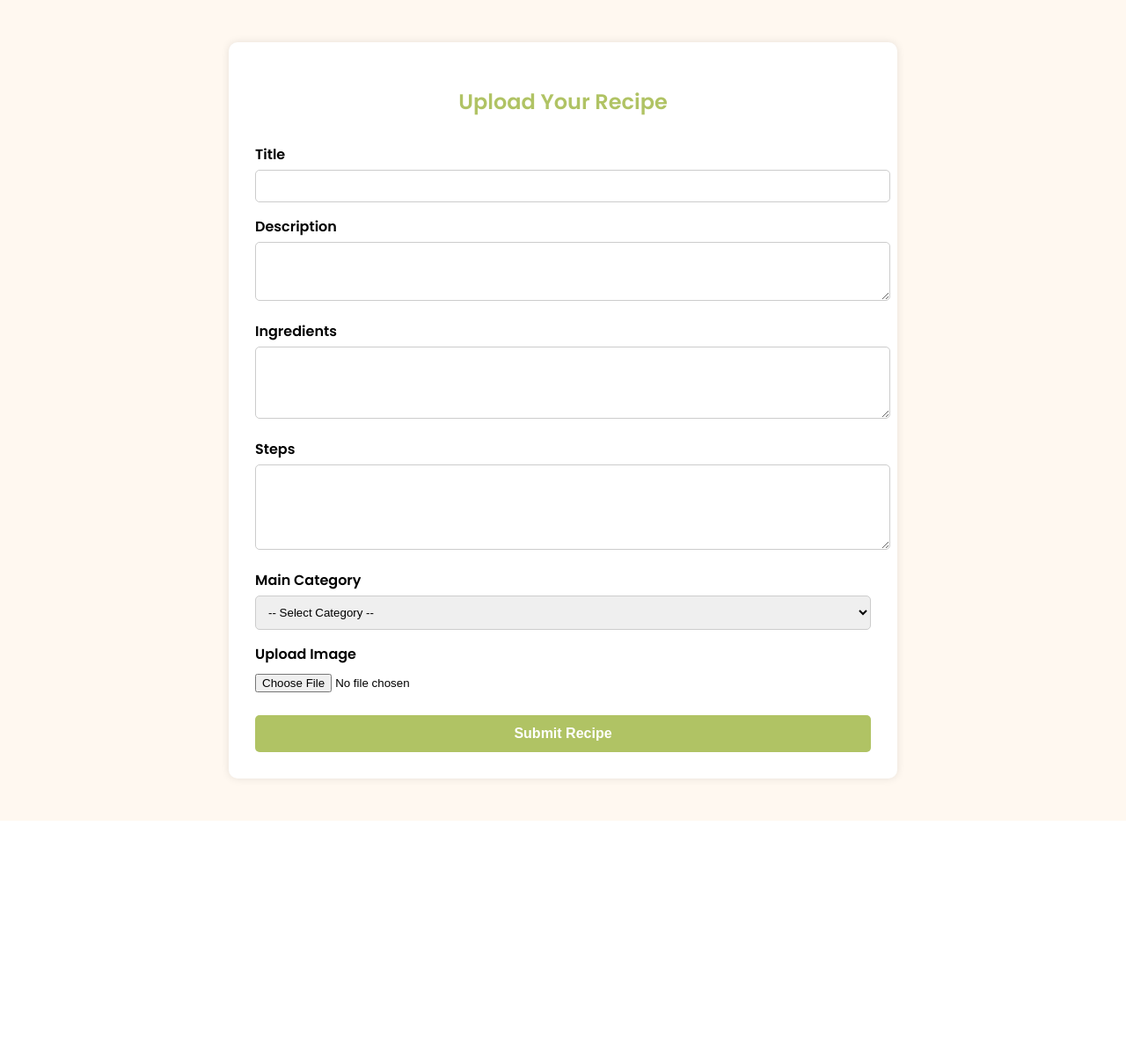
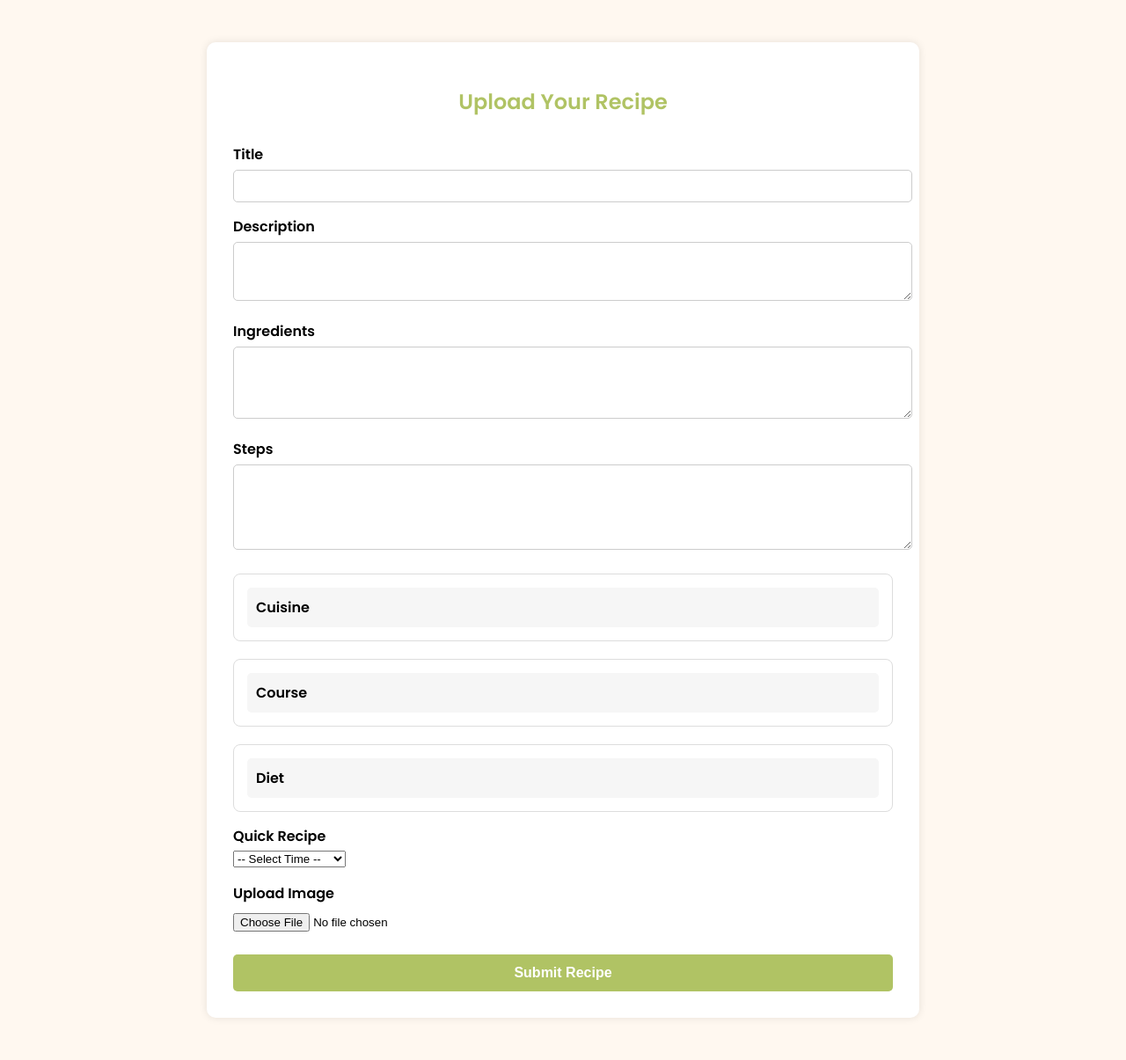
Before and after one commit to ann-riya18/Taste_It, a PHP site: page /upload_recipe.php in a window 1280 px wide. Shown: the whole page at 88% size. Before the commit the page ends 933 px from the top, so only its background shows below. Run offline with PHP 8.4, Linux system fonts and the light colour scheme; the visitor is signed in with stand-in values (Sample User, id 1); data that the repository does not hold is empty.

Commit message:
Add files via upload

```diff
--- a/upload_recipe.php
+++ b/upload_recipe.php
@@ -25,8 +25,12 @@ if ($_SERVER["REQUEST_METHOD"] == "POST") {
     $description = $_POST['description'];
     $ingredients = $_POST['ingredients'];
     $steps = $_POST['steps'];
-    $main_category = $_POST['main_category'];
-    $sub_category = $_POST['sub_category'];
+
+    // Collect category selections (optional)
+    $cuisine = $_POST['cuisine'] ?? '';
+    $course  = $_POST['course'] ?? '';
+    $diet    = $_POST['diet'] ?? '';
+    $quick_recipe = $_POST['quick_recipe'] ?? '';
 
     $image_path = '';
     if (isset($_FILES['image']) && $_FILES['image']['error'] === 0) {
@@ -36,9 +40,11 @@ if ($_SERVER["REQUEST_METHOD"] == "POST") {
         move_uploaded_file($_FILES["image"]["tmp_name"], $image_path);
     }
 
-    $stmt = $conn->prepare("INSERT INTO recipes (user_id, title, description, ingredients, steps, category, image_path)
-                            VALUES (?, ?, ?, ?, ?, ?, ?)");
-    $stmt->bind_param("issssss", $user_id, $title, $description, $ingredients, $steps, $sub_category, $image_path);
+    $stmt = $conn->prepare("INSERT INTO recipes
+        (user_id, title, description, ingredients, steps, cuisine, course, diet, quick_recipe, image_path)
+        VALUES (?, ?, ?, ?, ?, ?, ?, ?, ?, ?)");
+    $stmt->bind_param("isssssssss", $user_id, $title, $description, $ingredients, $steps,
+                      $cuisine, $course, $diet, $quick_recipe, $image_path);
 
     if ($stmt->execute()) {
         echo "<script>alert('Recipe uploaded successfully! It will be reviewed by an admin.'); window.location.href='user_dashboard.php';</script>";
@@ -64,7 +70,7 @@ if ($_SERVER["REQUEST_METHOD"] == "POST") {
     }
 
     .container {
-      max-width: 700px;
+      max-width: 750px;
       margin: auto;
       background: white;
       padding: 30px;
@@ -88,8 +94,7 @@ if ($_SERVER["REQUEST_METHOD"] == "POST") {
     }
 
     input[type="text"],
-    textarea,
-    select {
+    textarea {
       width: 100%;
       padding: 10px;
       margin-top: 5px;
@@ -117,6 +122,37 @@ if ($_SERVER["REQUEST_METHOD"] == "POST") {
     button:hover {
       background: #98aa4f;
     }
+
+    /* Category toggles */
+    .category-block {
+      margin-top: 20px;
+      border: 1px solid #ddd;
+      border-radius: 8px;
+      padding: 15px;
+    }
+
+    .category-title {
+      cursor: pointer;
+      font-weight: 600;
+      padding: 10px;
+      background: #f6f6f6;
+      border-radius: 5px;
+    }
+
+    .subcategory {
+      display: none;
+      margin-top: 10px;
+      padding-left: 15px;
+    }
+    .subcategory label {
+      font-weight: normal;
+      display: block;
+      margin: 5px 0;
+    }
+
+    .category-block.active .subcategory {
+      display: block;
+    }
   </style>
 </head>
 <body>
@@ -136,23 +172,49 @@ if ($_SERVER["REQUEST_METHOD"] == "POST") {
       <label>Steps</label>
       <textarea name="steps" rows="5" required></textarea>
 
-      <!-- Main Category -->
-      <label>Main Category</label>
-      <select name="main_category" id="main_category" required onchange="showSubOptions()">
-        <option value="">-- Select Category --</option>
-        <option value="Cuisine">By Cuisine</option>
-        <option value="Course">By Course</option>
-        <option value="Diet">By Diet Preference</option>
-        <option value="Quick">By Quick Recipe</option>
+      <!-- Main Categories -->
+      <div class="category-block">
+        <div class="category-title">Cuisine</div>
+        <div class="subcategory">
+          <label><input type="radio" name="cuisine" value="Indian"> Indian</label>
+          <label><input type="radio" name="cuisine" value="Italian"> Italian</label>
+          <label><input type="radio" name="cuisine" value="Chinese"> Chinese</label>
+          <label><input type="radio" name="cuisine" value="Mexican"> Mexican</label>
+          <label><input type="radio" name="cuisine" value="Continental"> Continental</label>
+        </div>
+      </div>
+
+      <div class="category-block">
+        <div class="category-title">Course</div>
+        <div class="subcategory">
+          <label><input type="radio" name="course" value="Breakfast"> Breakfast</label>
+          <label><input type="radio" name="course" value="Lunch"> Lunch</label>
+          <label><input type="radio" name="course" value="Dinner"> Dinner</label>
+          <label><input type="radio" name="course" value="Snacks"> Snacks</label>
+          <label><input type="radio" name="course" value="Desserts"> Desserts</label>
+          <label><input type="radio" name="course" value="Drinks"> Drinks</label>
+        </div>
+      </div>
+
+      <div class="category-block">
+        <div class="category-title">Diet</div>
+        <div class="subcategory">
+          <label><input type="radio" name="diet" value="Gluten-Free"> Gluten-Free</label>
+          <label><input type="radio" name="diet" value="Lactose-Free"> Lactose-Free</label>
+          <label><input type="radio" name="diet" value="Sugar-Free"> Sugar-Free</label>
+          <label><input type="radio" name="diet" value="High-Protein"> High-Protein</label>
+          <label><input type="radio" name="diet" value="Low-Fat"> Low-Fat</label>
+          <label><input type="radio" name="diet" value="Low-Carb"> Low-Carb</label>
+        </div>
+      </div>
+
+      <label>Quick Recipe</label>
+      <select name="quick_recipe">
+        <option value="">-- Select Time --</option>
+        <option value="Under 15 minutes">Under 15 minutes</option>
+        <option value="Under 30 minutes">Under 30 minutes</option>
       </select>
 
-      <!-- Sub Category (dynamic) -->
-      <div id="subOptions" style="display:none;">
-        <label id="subLabel"></label>
-        <select name="sub_category" id="sub_category" required></select>
-      </div>
-
-      <!-- Upload Image always visible -->
       <label>Upload Image</label>
       <input type="file" name="image" accept="image/*" required>
 
@@ -161,51 +223,12 @@ if ($_SERVER["REQUEST_METHOD"] == "POST") {
   </div>
 
   <script>
-    function showSubOptions() {
-      let mainCat = document.getElementById("main_category").value;
-      let subOptions = document.getElementById("subOptions");
-      let subLabel = document.getElementById("subLabel");
-      let subSelect = document.getElementById("sub_category");
-
-      subSelect.innerHTML = ""; // clear old options
-
-      if (!mainCat) {
-        subOptions.style.display = "none";
-        return;
-      }
-
-      let options = [];
-      if (mainCat === "Cuisine") {
-        subLabel.innerText = "Cuisine";
-        options = ["Indian", "Italian", "Chinese", "Mexican", "Continental"];
-      } else if (mainCat === "Course") {
-        subLabel.innerText = "Course";
-        options = ["Breakfast", "Lunch", "Dinner", "Snacks", "Desserts", "Drinks"];
-      } else if (mainCat === "Diet") {
-        subLabel.innerText = "Diet Preference";
-        options = ["Gluten-Free", "Lactose-Free", "Sugar-Free", "High-Protein", "Low-Fat", "Low-Carb"];
-      } else if (mainCat === "Quick") {
-        subLabel.innerText = "Quick Recipe";
-        options = ["Under 15 minutes", "Under 30 minutes"];
-      }
-
-      // Add placeholder
-      let placeholder = document.createElement("option");
-      placeholder.value = "";
-      placeholder.text = "-- Select " + subLabel.innerText + " --";
-      subSelect.appendChild(placeholder);
-
-      // Add real options
-      options.forEach(function(opt) {
-        let option = document.createElement("option");
-        option.value = opt;
-        option.text = opt;
-        subSelect.appendChild(option);
+    // Toggle subcategories
+    document.querySelectorAll('.category-title').forEach(title => {
+      title.addEventListener('click', function() {
+        this.parentElement.classList.toggle('active');
       });
-
-      subOptions.style.display = "block";
-    }
+    });
   </script>
-
 </body>
 </html>
```
